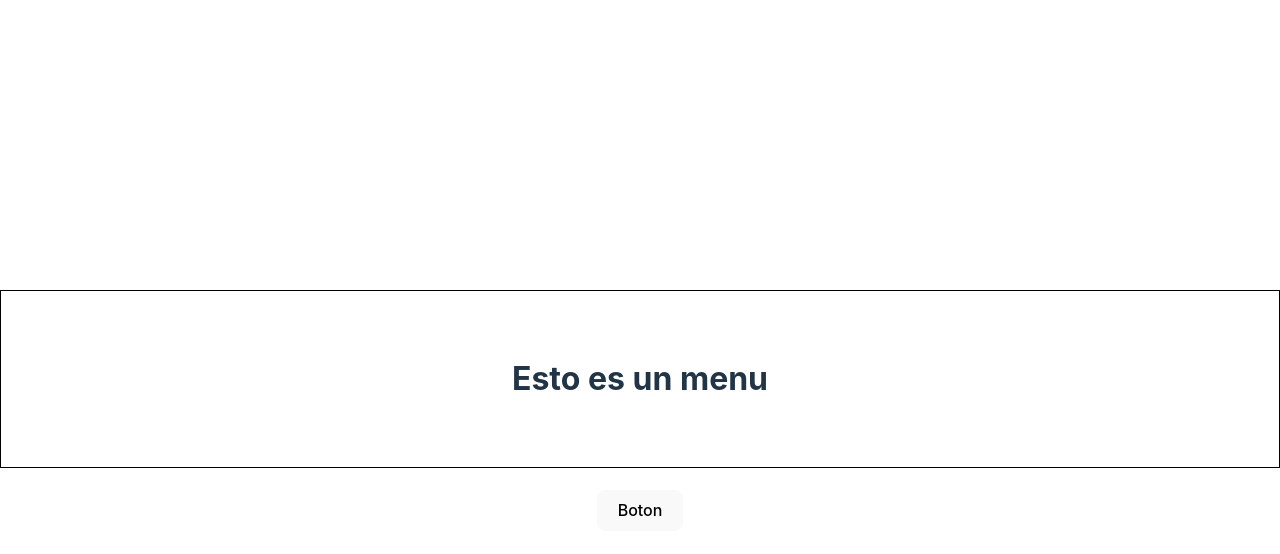
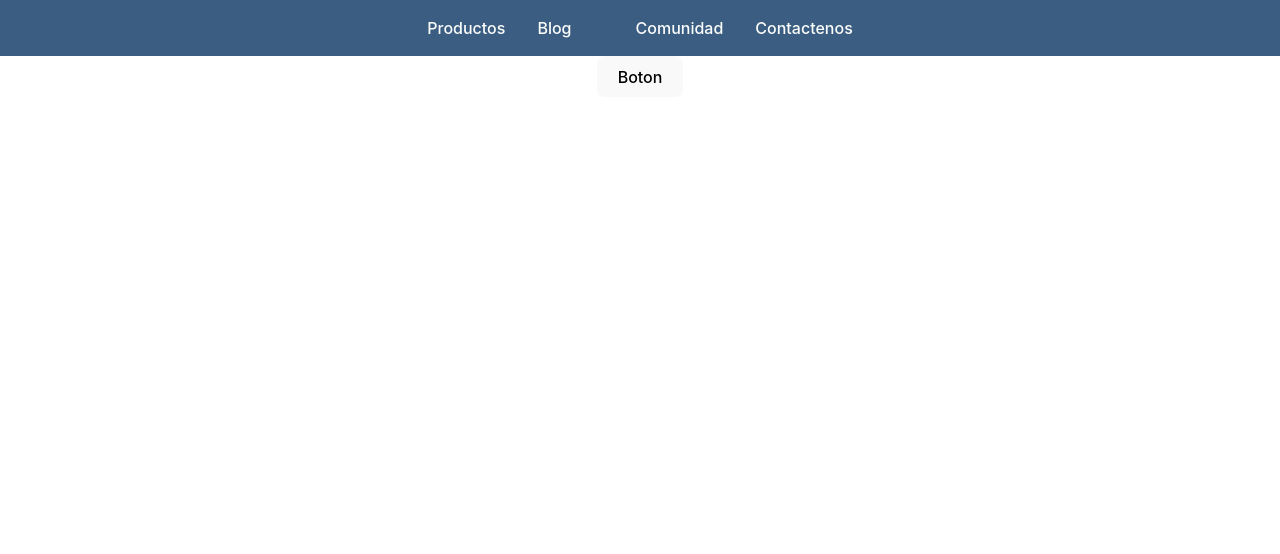
Before and after one commit to MateoNicolas/thejavibravo, a Vue app: page / in a window 1280 px wide. Shown: the top 554 px of the page. Built offline with nearby package versions, Linux system fonts and the light colour scheme.

Commit message:
1 binaries uploaded

```diff
--- a/src/components/menuPrincipal.vue
+++ b/src/components/menuPrincipal.vue
@@ -1,19 +1,17 @@
 <script setup>
-import { ref } from 'vue'
-
+import { ref } from 'vue';
 </script>
 
 <template>
-<h1 class="card">
-Esto es un menu
-</h1>
+  <nav>
+    <ul>
+      <li><a href="">Productos</a></li>
+      <li><a href="">Blog</a></li>
+      <li><a href=""><img src="" alt=""></a></li>
+      <li><a href="">Comunidad</a></li>
+      <li><a href="">Contactenos</a></li>
+    </ul>
+  </nav>
 </template>
 
-<style scoped>
-.titlename{
-  color: blue;
-  background-color: pink;
-  width: 100%;
-  height: 300px
-}
-</style>
+<style scoped></style>
--- a/src/style.css
+++ b/src/style.css
@@ -23,17 +23,12 @@ a:hover {
   color: #535bf2;
 }
 
-
-
 body {
   margin: 0;
-  display: flex;
   place-items: center;
   min-width: 320px;
   min-height: 100vh;
 }
-
-
 
 button {
   border-radius: 8px;
@@ -56,6 +51,7 @@ button:focus-visible {
 
 .card {
   padding: 2em;
+
   border: 1px solid black;
 }
 
@@ -78,4 +74,27 @@ button:focus-visible {
   button {
     background-color: #f9f9f9;
   }
+  nav {
+    background-color: #3b5d82 ;
+    width: 100%;
+  }
+
+  nav ul li a {
+    text-decoration: none;
+    color: #fcfefb;
+  }
+  nav ul {
+    list-style: none;
+    margin: 0;
+    padding: 0;
+  }
+
+  nav ul li {
+    display: inline-block;
+    padding: 1em;
+  }
+
+  nav ul li a {
+    text-decoration: none;
+  }
 }
```
Also changed, not shown: src/assets/logoPink.jpg (added).
